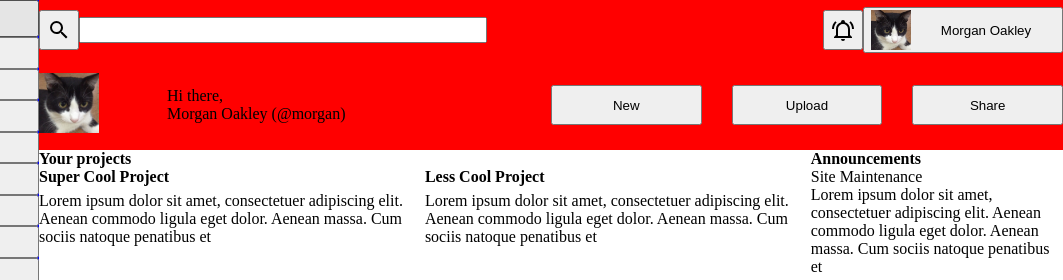
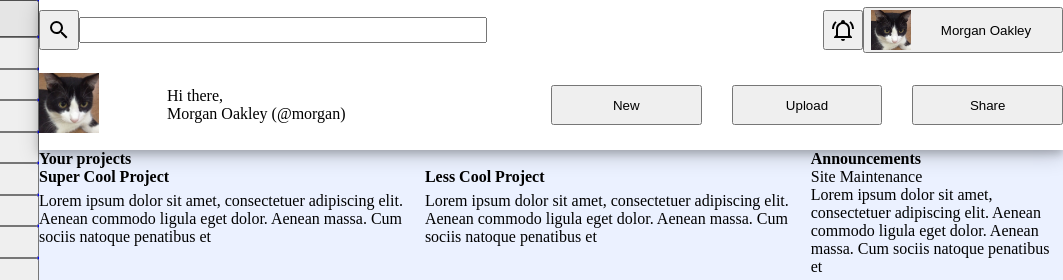
Before and after one commit to mid1224/odin-admin-dashboard, a plain HTML site: page index.html in a window 1280 px wide. Shown: the top 280 px of the page, 217-1280 px from the left. Drawn offline with Linux system fonts and the light colour scheme.

Commit message:
Header shadow, bg color for main section

```diff
--- a/styles.css
+++ b/styles.css
@@ -5,6 +5,8 @@ body {
     grid-template-columns: 1fr 4fr;
 
     height: 100vh;
+
+    background-color: rgb(235, 241, 255)
 }
 
 #sidebar-container {
@@ -74,7 +76,8 @@ body {
 
 
     height: 150px;
-    background-color: red;
+    background-color: white;
+    box-shadow: 0 4px 8px 0 rgba(0, 0, 0, 0.2), 0 6px 20px 0 rgba(0, 0, 0, 0.19);
 }
 
 #header-upper {
```
